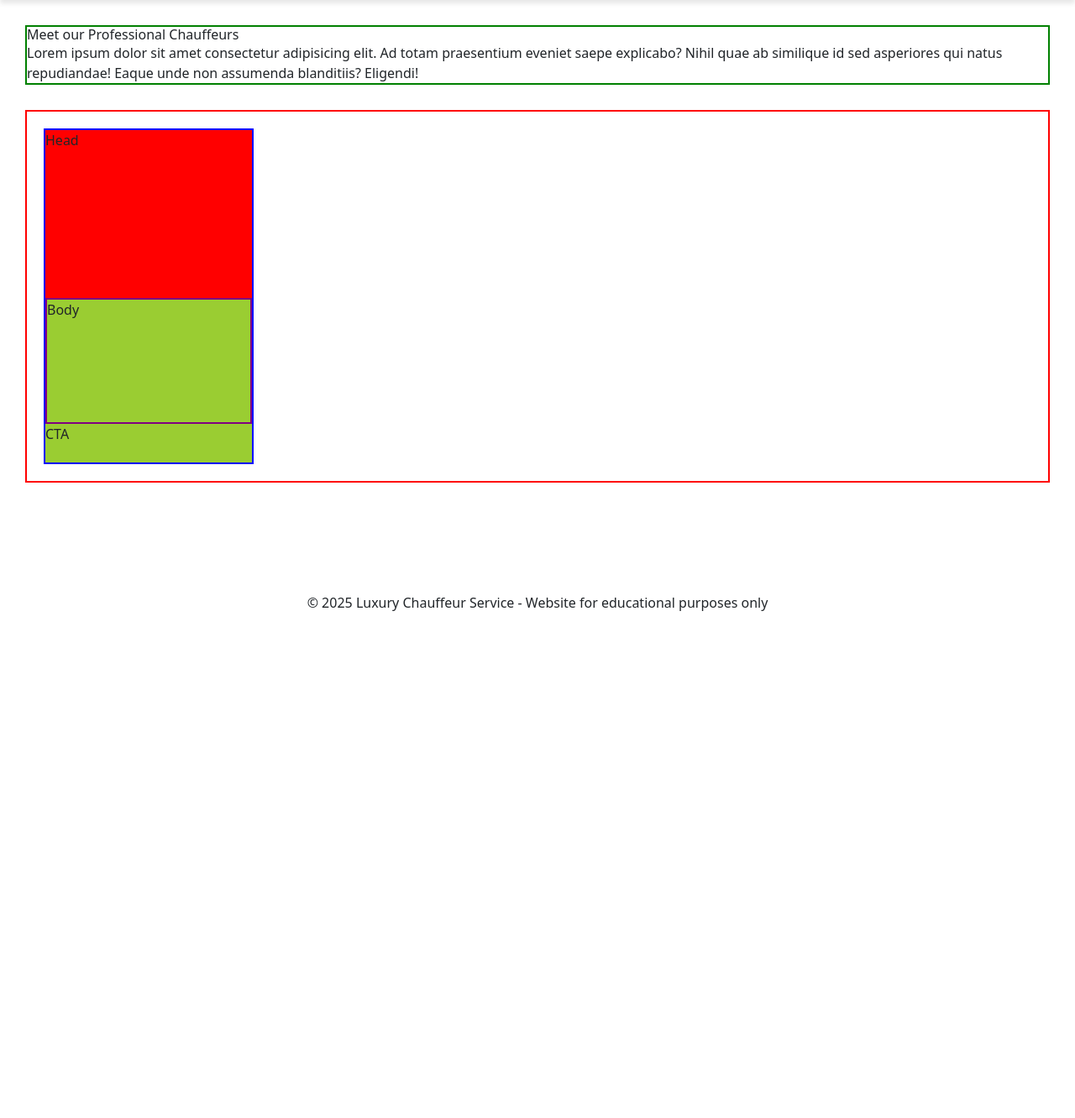
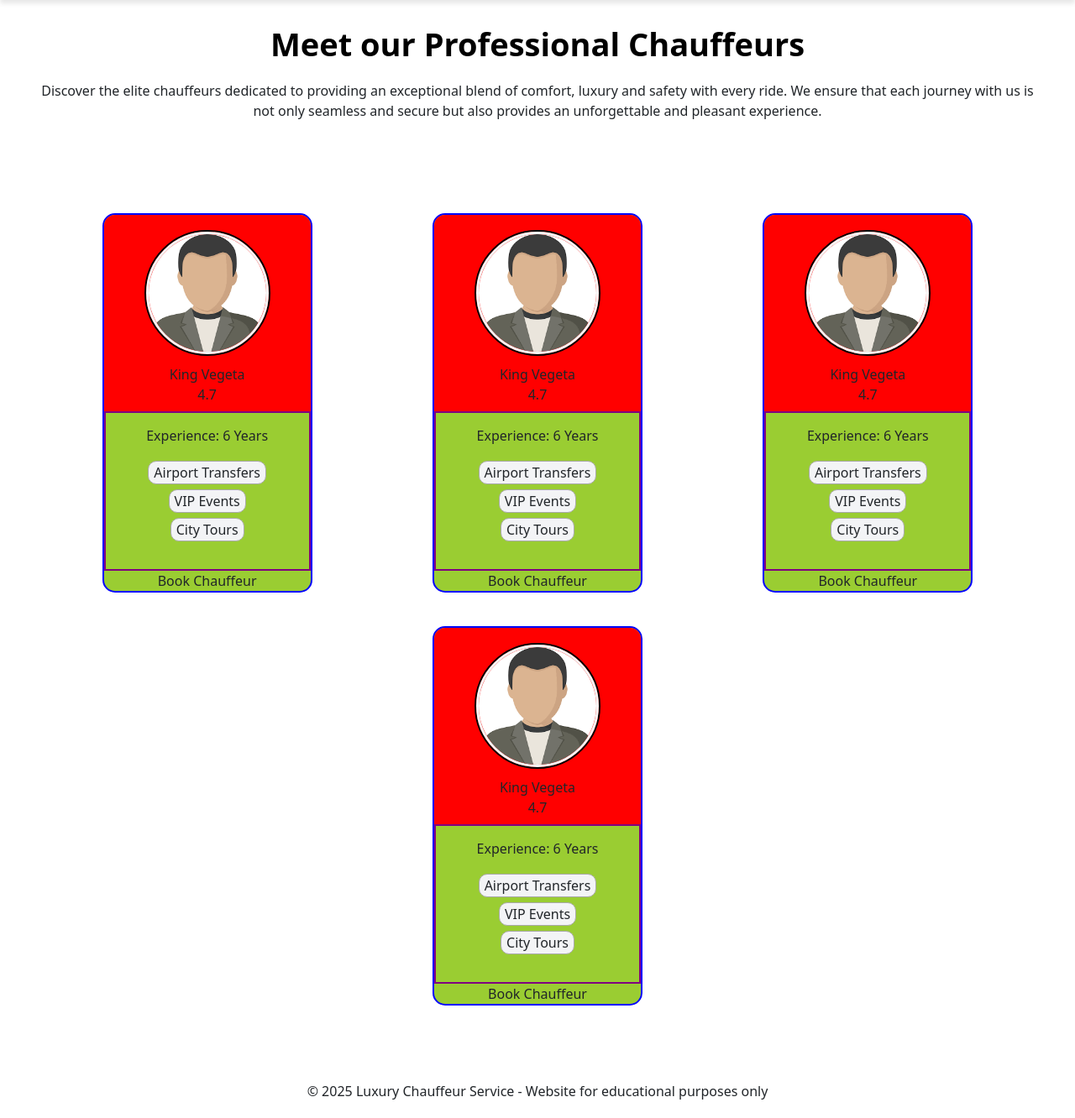
Before and after one commit to tumelo-maja/luxury-chauffeur-service, a Django app: template chauffeurs/templates/chauffeurs/chauffeurs.html in a window 1280 px wide. Shown: the part 50-1382 px from the top of the page at 84% size. Before the commit the page ends 778 px from the top, so only its background shows below. Run offline with Django 4.2, Linux system fonts and the light colour scheme; the template is opened without the code that fills it, so the values that code supplies are empty; some libraries are stand-ins or nearby versions.

Commit message:
Add chauffer card placeholders

```diff
--- a/chauffeurs/templates/chauffeurs/chauffeurs.html
+++ b/chauffeurs/templates/chauffeurs/chauffeurs.html
@@ -5,19 +5,86 @@
 <main class="main push-footer">
 
     <section id="hero">
-            <h1>Meet our Professional Chauffeurs</h1>
-            <p>Lorem ipsum dolor sit amet consectetur adipisicing elit. Ad totam praesentium eveniet saepe explicabo?
-                Nihil quae ab similique id sed asperiores qui natus repudiandae! Eaque unde non assumenda blanditiis?
-                Eligendi!</p>
+        <h1 class="h1-style text-center">Meet our Professional Chauffeurs</h1>
+        <p class="text-center">Discover the elite chauffeurs dedicated to providing an exceptional blend of comfort, luxury and safety with
+            every ride. We ensure that each journey with us is not only seamless and secure but also provides an
+            unforgettable and pleasant experience.</p>
         <img src="" alt="">
     </section>
 
     <!-- Chauffeurs section -->
     <section class="chauffeurs-container">
         <div class="chauffeur">
-                <div class="chauffeur-head">Head</div>
-                <div class="chauffeur-body">Body</div>
-                <div class="chauffeur-cta">CTA</div>
+            <div class="chauffeur-head">
+                <div class="chauffeur-image rounded-full">
+                    <img src="{% static 'images/avatar.png' %}" alt="">
+                </div>
+                <p class="chauffeur-name">King Vegeta</p>
+                <p class="chauffeur-rating">4.7</p>
+            </div>
+            <div class="chauffeur-body">
+                <p class="chauffeur-experience">Experience: <span id="experience">6 </span>Years</p>
+                <p class="chauffeur-speciality">
+                    <span class="speciality">Airport Transfers</span>
+                    <span class="speciality">VIP Events</span>
+                    <span class="speciality">City Tours</span>
+                </p>
+            </div>
+            <a class="chauffeur-cta" href="">Book Chauffeur</a>
+        </div>
+        <div class="chauffeur">
+            <div class="chauffeur-head">
+                <div class="chauffeur-image rounded-full">
+                    <img src="{% static 'images/avatar.png' %}" alt="">
+                </div>
+                <p class="chauffeur-name">King Vegeta</p>
+                <p class="chauffeur-rating">4.7</p>
+            </div>
+            <div class="chauffeur-body">
+                <p class="chauffeur-experience">Experience: <span id="experience">6 </span>Years</p>
+                <p class="chauffeur-speciality">
+                    <span class="speciality">Airport Transfers</span>
+                    <span class="speciality">VIP Events</span>
+                    <span class="speciality">City Tours</span>
+                </p>
+            </div>
+            <a class="chauffeur-cta" href="">Book Chauffeur</a>
+        </div>
+        <div class="chauffeur">
+            <div class="chauffeur-head">
+                <div class="chauffeur-image rounded-full">
+                    <img src="{% static 'images/avatar.png' %}" alt="">
+                </div>
+                <p class="chauffeur-name">King Vegeta</p>
+                <p class="chauffeur-rating">4.7</p>
+            </div>
+            <div class="chauffeur-body">
+                <p class="chauffeur-experience">Experience: <span id="experience">6 </span>Years</p>
+                <p class="chauffeur-speciality">
+                    <span class="speciality">Airport Transfers</span>
+                    <span class="speciality">VIP Events</span>
+                    <span class="speciality">City Tours</span>
+                </p>
+            </div>
+            <a class="chauffeur-cta" href="">Book Chauffeur</a>
+        </div>
+        <div class="chauffeur">
+            <div class="chauffeur-head">
+                <div class="chauffeur-image rounded-full">
+                    <img src="{% static 'images/avatar.png' %}" alt="">
+                </div>
+                <p class="chauffeur-name">King Vegeta</p>
+                <p class="chauffeur-rating">4.7</p>
+            </div>
+            <div class="chauffeur-body">
+                <p class="chauffeur-experience">Experience: <span id="experience">6 </span>Years</p>
+                <p class="chauffeur-speciality">
+                    <span class="speciality">Airport Transfers</span>
+                    <span class="speciality">VIP Events</span>
+                    <span class="speciality">City Tours</span>
+                </p>
+            </div>
+            <a class="chauffeur-cta" href="">Book Chauffeur</a>
         </div>
     </section>
 
--- a/static/css/style.css
+++ b/static/css/style.css
@@ -44,8 +44,14 @@ main.home {
     margin: 0 10px;
 }
 
-#hero {
-    border: 2px solid green;
+#hero p {
+    margin: 20px 5px;
+}
+
+.h1-style {
+    font-size: 38px;
+    font-weight: bold;
+    color: black
 }
 
 #services {
@@ -258,24 +264,81 @@ section {
 }
 
 /* Chauffeur page */
-.chauffeurs-container{
-    border: 2px solid red;
-    padding: 20px;
+.chauffeurs-container {
+    /* border: 2px solid red; */
+    padding: 40px 20px;
+    display: flex;
+    justify-content: space-around;
+    flex-wrap: wrap;
 }
 
 .chauffeur {
-    height: 400px;
+    height: auto;
     width: 250px;
     border: 2px solid blue;
     background-color: yellowgreen;
+    border-radius: 15px;
+    overflow: hidden;
+    margin: 20px 40px;
 }
 
-.chauffeur-head{
+.chauffeur-head {
     background-color: red;
-    height: 200px;
+    height: auto;
+    padding: 8px;
+    display: flex;
+    flex-direction: column;
+    justify-items: center;
+    align-items: center;
 }
 
-.chauffeur-body{
+.chauffeur-body {
     border: 2px solid purple;
+    height: auto;
+    display: flex;
+    flex-direction: column;
+    justify-items: center;
+    align-items: center;
+    padding: 15px;
+}
+
+.chauffeur-image {
+    border: 2px solid black;
     height: 150px;
+    width: 150px;
+    margin: 10px 0;
 }
+
+.chauffeur-image img {
+    height: 100%;
+    width: 100%;
+    border-radius: 50%;
+    object-fit: cover;
+    background-position: center;
+    border: 3px solid whitesmoke;
+}
+
+.chauffeur-cta {
+    display: flex;
+    flex-direction: column;
+    justify-items: center;
+    align-items: center;
+}
+
+.chauffeur-speciality {
+    margin: 15px 2px;
+    display: flex;
+    flex-direction: column;
+    /* flex-wrap: wrap; */
+    justify-content: center;
+    align-items: center;
+}
+
+.chauffeur-speciality .speciality {
+    margin: 3px 5px;
+    background-color: #f3f4f6;
+    border-radius: 10px;
+    padding: 1px 6px;
+    border: 1px solid darkgrey;
+    width: fit-content;
+}
```
Lines whose indentation alone changed are shown as unchanged.
